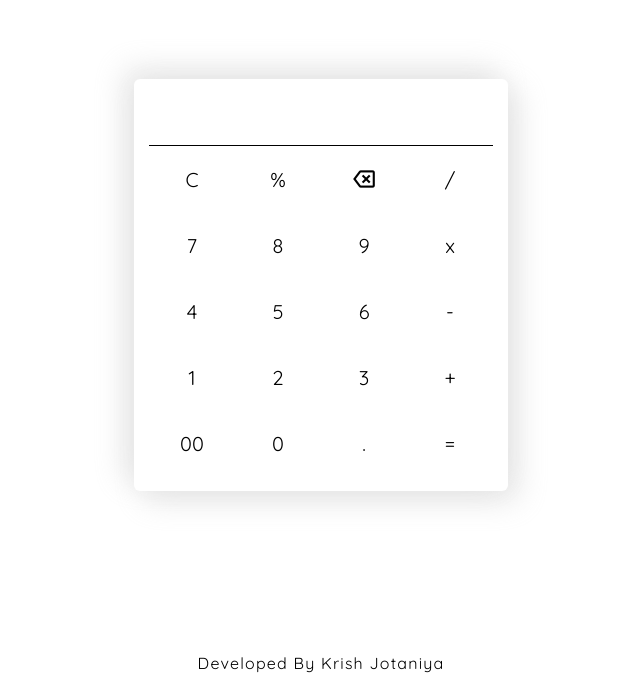
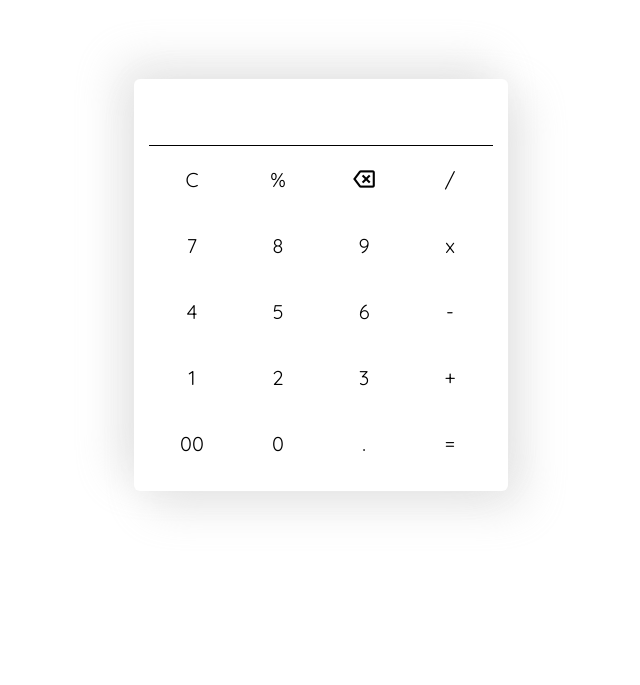
Before and after one commit to krish-7104/calculator-krish, a plain HTML site: page index.html in a window 1280 px wide. Shown: the part 115-800 px from the top of the page, without its empty margins (319-959 px from the left). Drawn offline with nearby package versions, Linux system fonts and the light colour scheme.

Commit message:
update the minimal look

```diff
--- a/index.css
+++ b/index.css
@@ -23,7 +23,7 @@
   padding: 15px;
   border-radius: 6px;
   background: var(--primary-color);
-  box-shadow: -10px -10px 30px #d9d9d9aa, 10px 10px 30px #d9d9d9aa;
+  box-shadow: -15px -15px 45px #d9d9d9aa, 15px 15px 45px #d9d9d9aa;
 }
 .buttons {
   display: grid;
@@ -60,16 +60,3 @@
 #hidden {
   display: none;
 }
-footer {
-  position: absolute;
-  bottom: 0;
-  padding: 12px;
-  -webkit-user-select: none;
-  -o-user-select: none;
-  user-select: none;
-  letter-spacing: 1.2px;
-}
-footer a {
-  color: black;
-  text-decoration: none;
-}
--- a/index.html
+++ b/index.html
@@ -83,12 +83,6 @@
         </div>
         <p id="hidden"></p>
       </div>
-      <footer>
-        Developed By
-        <a href="https://krishjotaniya.netlify.app/" target="_blank"
-          >Krish Jotaniya</a
-        >
-      </footer>
     </div>
     <script src="index.js"></script>
   </body>
```
